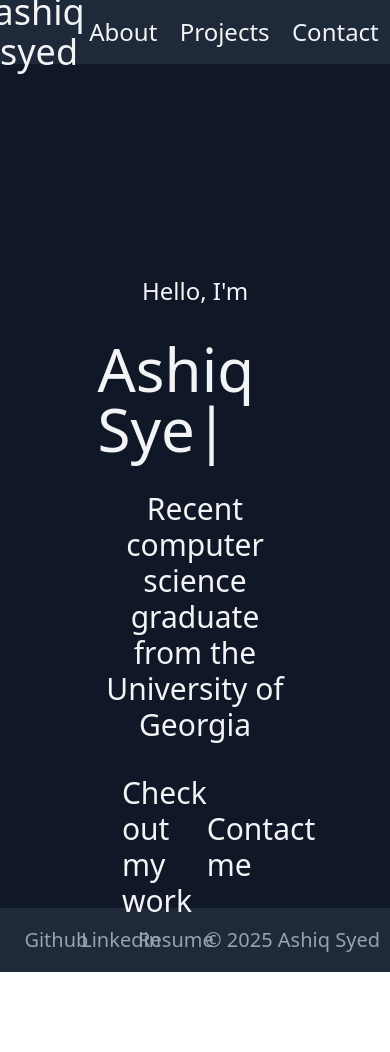
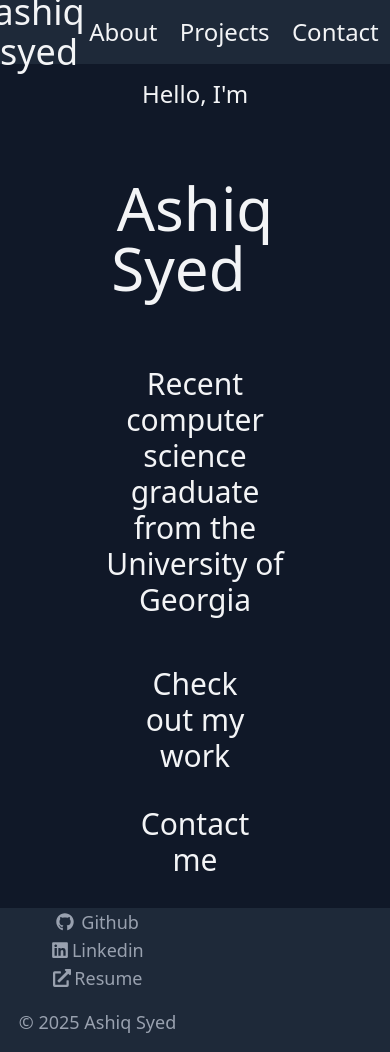
Before and after one commit to ashiqsyed/portfolio, a Next.js app: page / in a window 390 px wide. Before the commit the page ends 972 px from the top, so only its background shows below. Built offline with nearby package versions, Linux system fonts and the light colour scheme.

Commit message:
fixed responsiveness on footer.tsx and the main page.tsx

```diff
--- a/app/components/Footer.tsx
+++ b/app/components/Footer.tsx
@@ -2,13 +2,13 @@ import Link from "next/link";
 import { FaGithub, FaLinkedin, FaExternalLinkAlt } from "react-icons/fa";
 const Footer = () => {
     return (
-        <div className="h-16 w-full flex flex-end text-gray-400 bg-gray-800 text-xl">
+        <div className="sm:h-16 h-36 w-full flex text-gray-400 bg-gray-800 text-lg flex-col justify-betwen  sm:flex-row">
             {/* github, resume, linkedin */}
-            <div className="h-full w-1/2">
-                <ul className="flex w-full h-full items-center justify-evenly ">
-                    <li className="flex items-center justify-evenly w-1/6"><FaGithub /><Link href="https://github.com/ashiqsyed" target="_blank">Github</Link></li>
-                    <li className="flex items-center justify-evenly w-1/6"><FaLinkedin /><Link href="https://www.linkedin.com/in/ashiq-syed-b88579239/" target="_blank">Linkedin</Link></li>
-                    <li className="flex items-center justify-evenly w-1/6"><FaExternalLinkAlt /><Link href="https://docs.google.com/document/d/e/2PACX-1vRpclKueOXPFtc3HYoZSDmA3iqZPqpSWBKYyz5sxqaaWWE8Of7OzMztHZat4yzwQw/pub" target="_blank">Resume</Link></li>
+            <div className="h-full w-1/2 ">
+                <ul className="flex w-full h-full items-center justify-evenly flex-col sm:flex-row">
+                    <li className="flex items-center  sm:w-1/6 justify-evenly w-1/2"><FaGithub /><Link href="https://github.com/ashiqsyed" target="_blank">Github</Link></li>
+                    <li className="flex items-center justify-evenly sm:w-1/6 w-1/2"><FaLinkedin /><Link href="https://www.linkedin.com/in/ashiq-syed-b88579239/" target="_blank">Linkedin</Link></li>
+                    <li className="flex items-center justify-evenly sm:w-1/6 w-1/2"><FaExternalLinkAlt /><Link href="https://docs.google.com/document/d/e/2PACX-1vRpclKueOXPFtc3HYoZSDmA3iqZPqpSWBKYyz5sxqaaWWE8Of7OzMztHZat4yzwQw/pub" target="_blank">Resume</Link></li>
                 </ul>
             </div>
             <div className="h-full w-1/2 flex items-center justify-evenly">
--- a/app/page.tsx
+++ b/app/page.tsx
@@ -7,16 +7,15 @@ import './globals.css'
 
 export default function Home() {
   return (
-    <div className="bg-gray-900 h-screen w-full flex items-center justify-center">
+    <div className="bg-gray-900 w-full min-h-screen flex items-center justify-center">
       <div className="text-gray-100 w-1/2 h-1/2 flex flex-col items-center">
           <div className="text-2xl mb-4">Hello, I'm</div>
-          <div className="text-6xl mt-4 mb-4">
+          <div className="text-6xl mt-4 mb-4 h-48 flex items-center justify-center text-center sm:h-32">
             <TypeAnimation
               sequence={[
                 'Ashiq Syed',
                 1000,
-                '',
-                500
+
               ]}
               wrapper="span"
               speed={50}
@@ -24,9 +23,9 @@ export default function Home() {
             />
           </div>
           <div className="text-3xl text-center mt-4 mb-4">Recent computer science graduate from the University of Georgia</div>
-          <div className=" w-3/4 flex items-center justify-around text-3xl mt-4">
-            <Link className="relative after:content-[''] after:absolute after:left-0 after:bottom-0 after:h-[1px] after:bg-gray-100 after:w-0 hover:after:w-full after:transition-all after:duration-150  " href="/projects">Check out my work</Link>
-            <Link className="relative after:content-[''] after:absolute after:left-0 after:bottom-0 after:h-[1px] after:bg-gray-100 after:w-0 hover:after:w-full after:transition-all after:duration-150 " href="contact-me">Contact me</Link>
+          <div className=" w-3/4 flex items-center justify-around text-3xl mt-4 sm:flex-row flex-col text-center">
+            <Link className=" m-4 relative after:content-[''] after:absolute after:left-0 after:bottom-0 after:h-[1px] after:bg-gray-100 after:w-0 hover:after:w-full after:transition-all after:duration-150  " href="/projects">Check out my work</Link>
+            <Link className="m-4 relative after:content-[''] after:absolute after:left-0 after:bottom-0 after:h-[1px] after:bg-gray-100 after:w-0 hover:after:w-full after:transition-all after:duration-150 " href="contact-me">Contact me</Link>
           </div>
       </div>
     </div>
```
